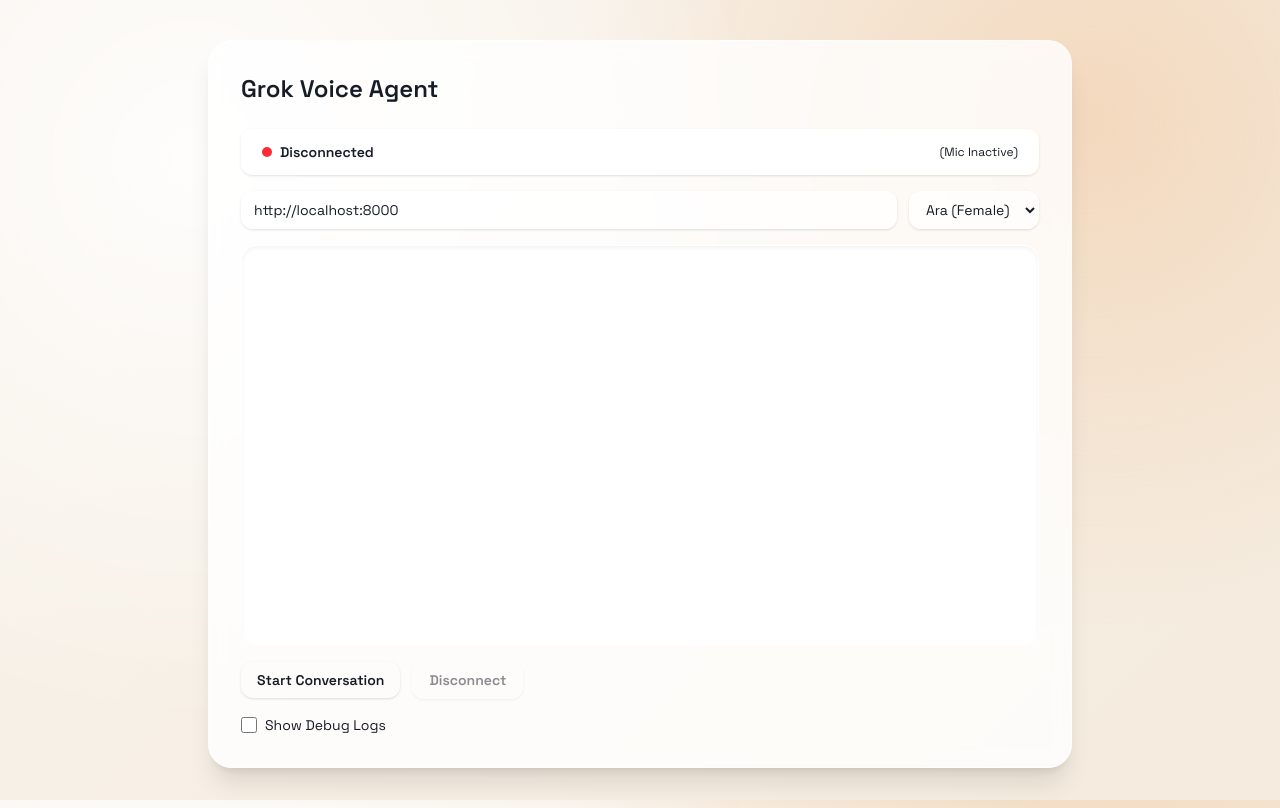
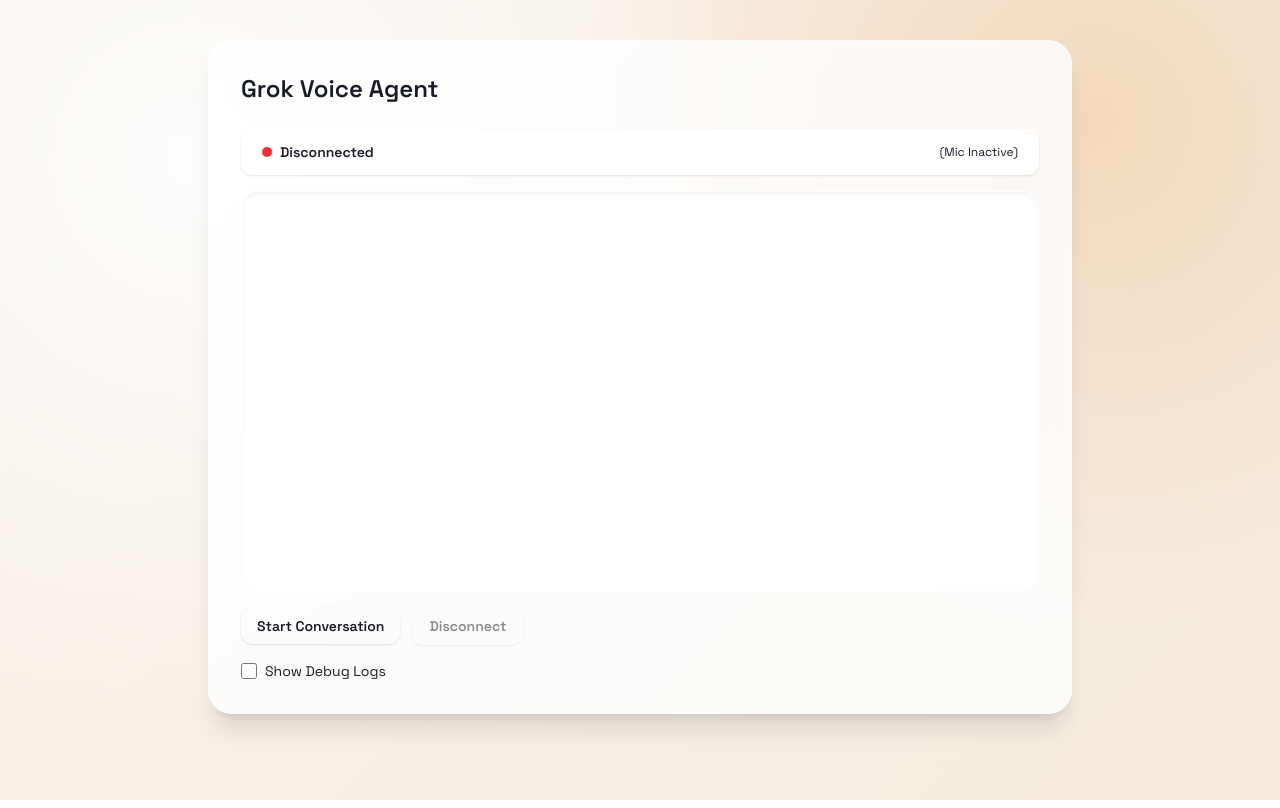
Before and after one commit to jackshiels/xai-hackathon-2026, a React (Vite) app in the folder frontend/: page /chat/1 in a window 1280 px wide. Built offline with nearby package versions, Linux system fonts and the light colour scheme.

Commit message:
Removed input

```diff
--- a/frontend/src/components/chat/Chat.tsx
+++ b/frontend/src/components/chat/Chat.tsx
@@ -311,24 +311,6 @@ export default function Chat() {
         <div className="space-y-4">
           <StatusBar status={status} text={statusText} micText={micText} />
 
-          <div className="flex flex-col gap-3 sm:flex-row">
-            <input
-              type="text"
-              value={backendUrl}
-              onChange={(e) => setBackendUrl(e.target.value)}
-              placeholder="Backend URL"
-              className="w-full rounded-xl border border-white/70 bg-white/70 px-3 py-2 text-sm text-ink shadow-sm outline-none ring-0 transition focus:border-accent focus:bg-white"
-            />
-            <select
-              value={voice}
-              onChange={(e) => setVoice(e.target.value)}
-              className="rounded-xl border border-white/70 bg-white/70 px-3 py-2 text-sm text-ink shadow-sm outline-none ring-0 transition focus:border-accent focus:bg-white"
-            >
-              <option value="Ara">Ara (Female)</option>
-              <option value="Rex">Rex (Male)</option>
-            </select>
-          </div>
-
           <Transcript messages={messages} />
 
           {error ? (
```
